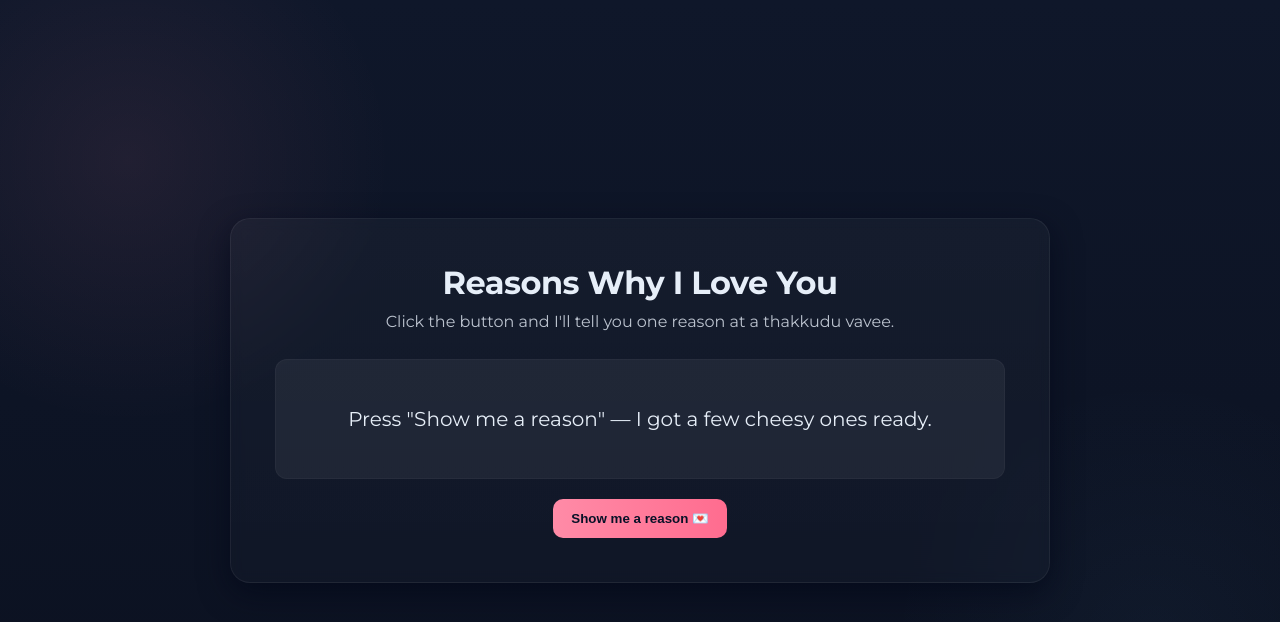
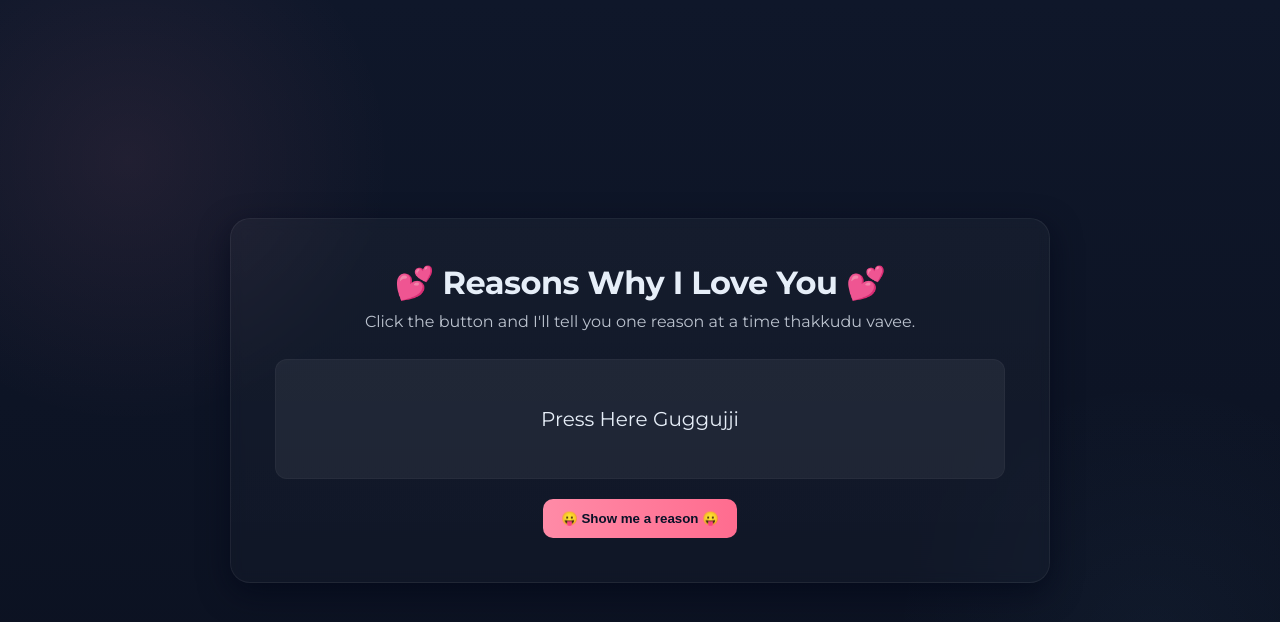
Before and after one commit to Masteroduo/Project-Ariane-IV, a plain HTML site: page index.html in a window 1280 px wide. Drawn offline with Linux system fonts and the light colour scheme.

Commit message:
Update index.html

```diff
--- a/index.html
+++ b/index.html
@@ -52,13 +52,13 @@
 <body>
   <div class="container">
     <div class="card">
-      <h1>Reasons Why I Love You</h1>
-      <p class="lead">Click the button and I'll tell you one reason at a thakkudu vavee.</p>
+      <h1>💕 Reasons Why I Love You 💕</h1>
+      <p class="lead">Click the button and I'll tell you one reason at a time thakkudu vavee.</p>
 
       <div id="reason" class="reason-box" aria-live="polite">&nbsp;</div>
 
       <div class="controls">
-        <button id="showBtn" class="btn-primary">Show me a reason 💌</button>
+        <button id="showBtn" class="btn-primary">😛 Show me a reason 😛</button>
       </div>
 
     </div>
@@ -102,7 +102,7 @@
         }, 150);
       }
 
-      show('Press "Show me a reason" — I got a few cheesy ones ready.');
+      show('Press Here Guggujji');
 
       showBtn.addEventListener('click', ()=>{
         if(remaining.length===0){
@@ -122,7 +122,7 @@
 
       resetBtn.addEventListener('click', ()=>{
         remaining = [...reasons];
-        show('Reset — reasons are fresh again. Click the button!');
+        show('Okay i dont how to add more reasons pls refresh the page 😭😭😭');
       });
 
       addBtn.addEventListener('click', ()=>{
```
